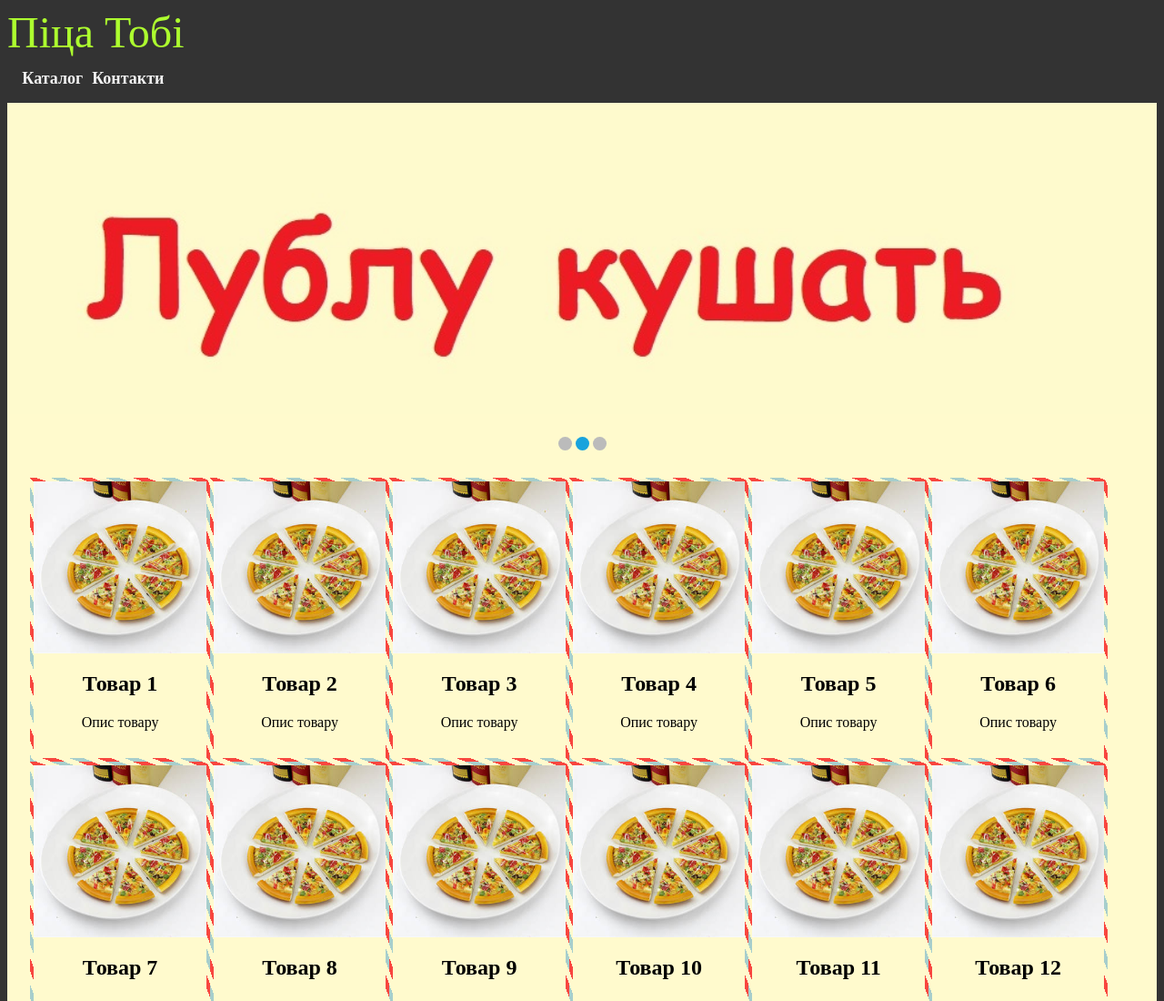
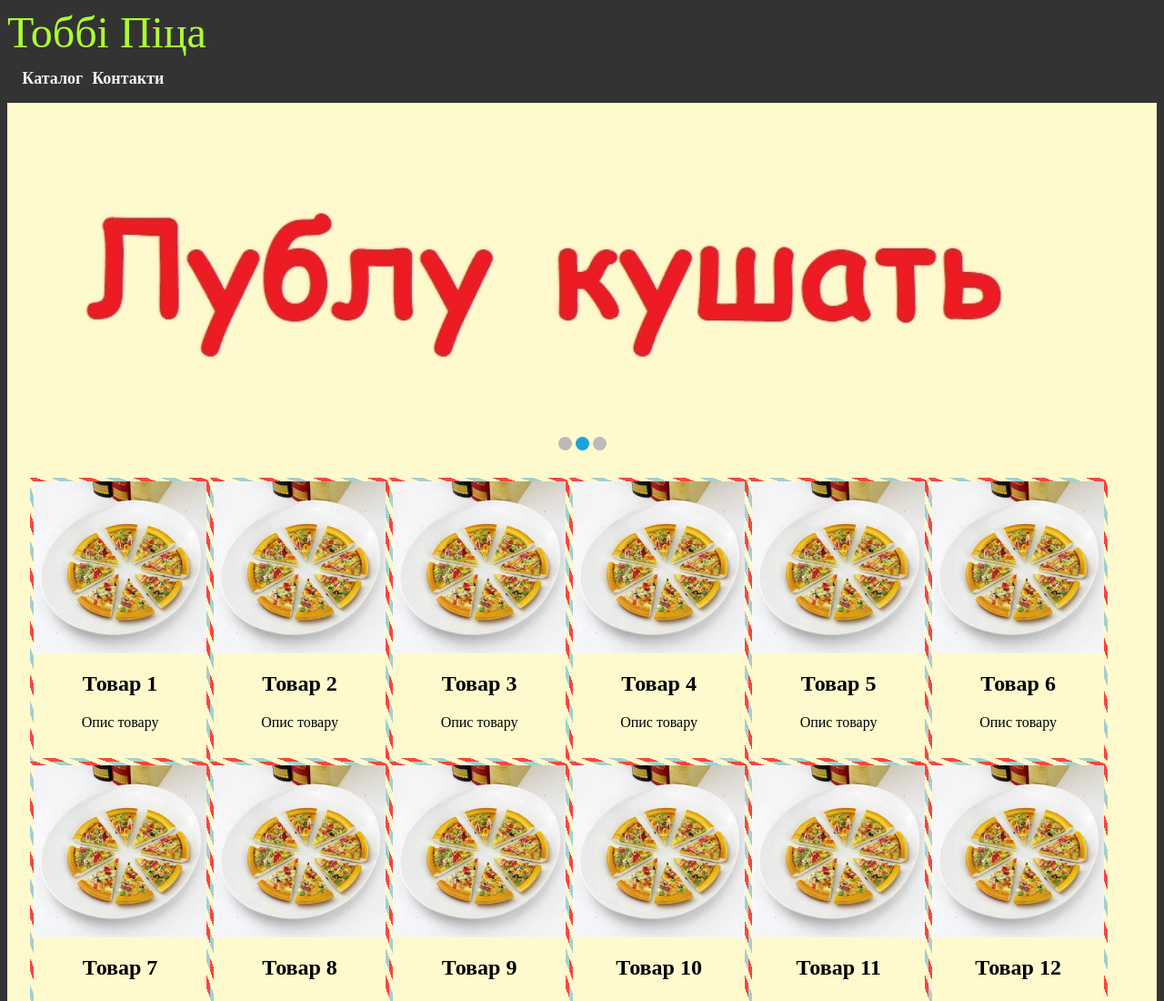
Before and after one commit to RobertUA/Lab4, a plain HTML site: page index.html in a window 1280 px wide. Shown: the top 1100 px of the page at 91% size. Drawn offline with Linux system fonts and the light colour scheme.

Commit message:
Add files via upload

```diff
--- a/index.html
+++ b/index.html
@@ -5,11 +5,11 @@
     <script src="main.js"></script>
     <link href="style.css" rel="stylesheet">
     <meta charset="utf-8"/>
-    <title>TobiPizza</title>
+    <title>Тоббі Піца</title>
 </head>
 <body onhashchange="hashchanged()" onload="hashchanged()">
   <div>
-      <a id='info'>Піца Тобі</a>
+      <a id='info'>Тоббі Піца</a>
   </div>
   <nav style="position: sticky; top: 0">
     <a id="ctlg" href="#catalog">Каталог</a>
```
